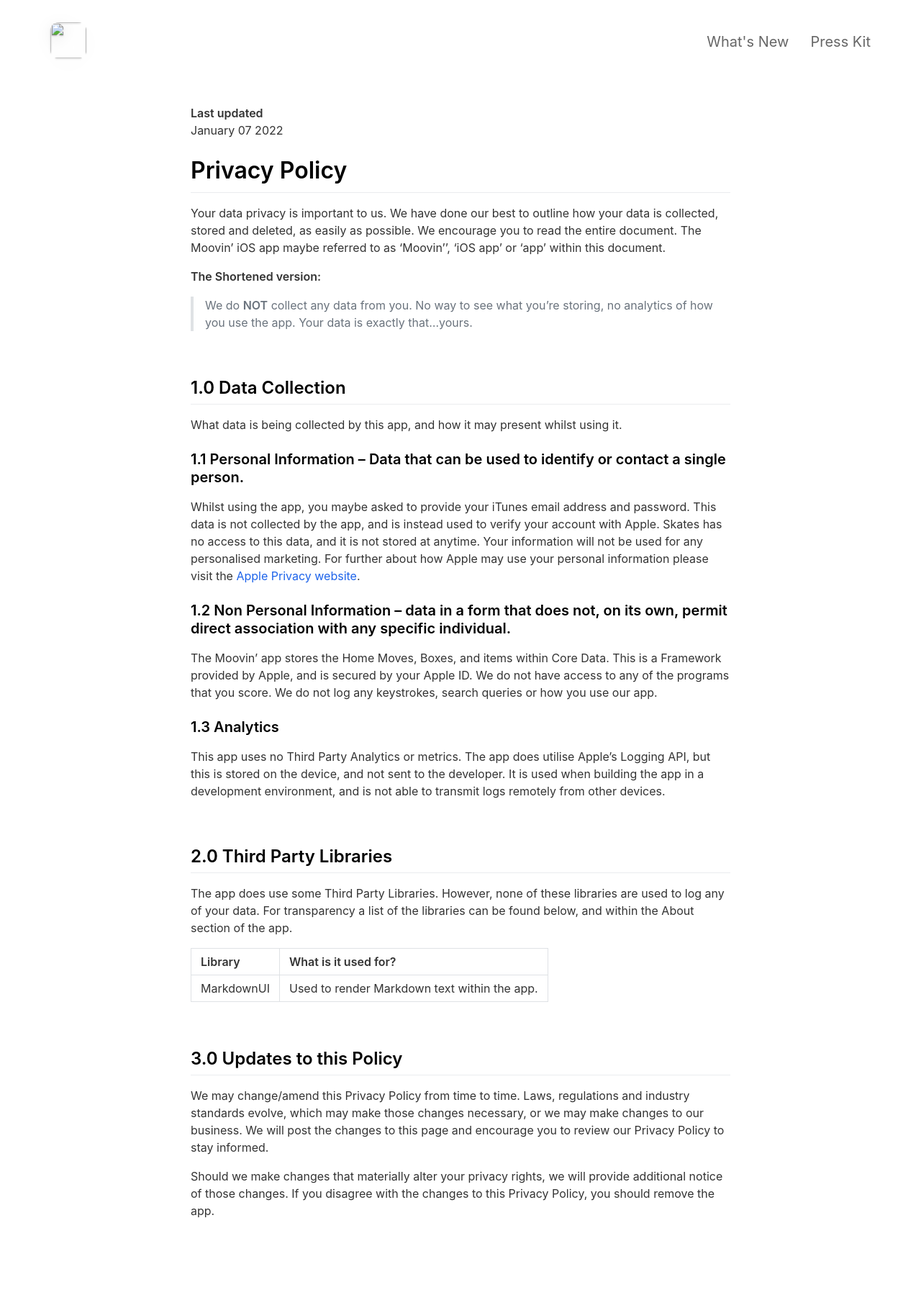
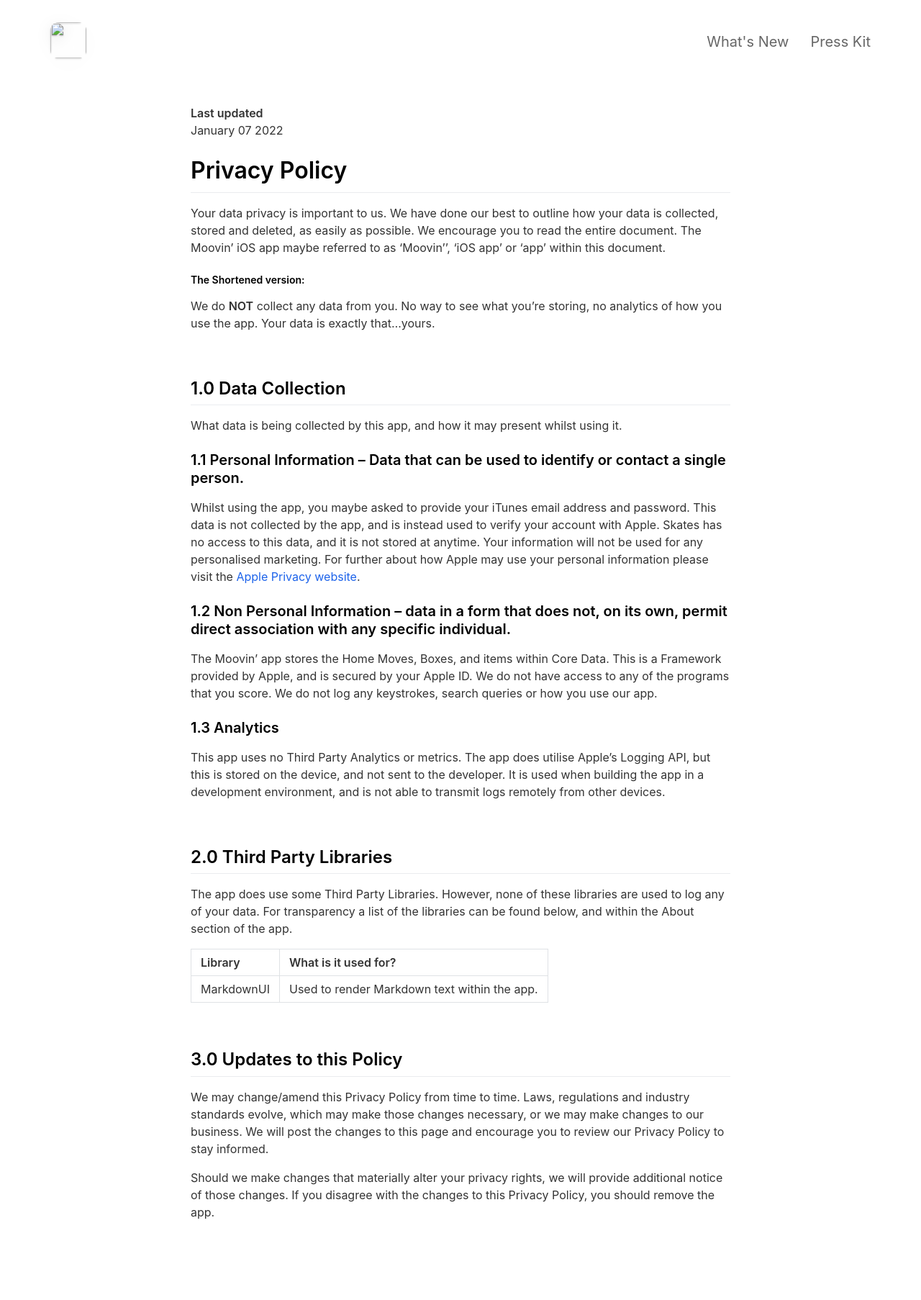
Before and after one commit to PauloxD/moovin-site, a Jekyll site: the page built from _pages/privacypolicy.md, in a window 1280 px wide. Shown: the whole page at 72% size. Built offline with Jekyll 4.4.1, drawn with Linux system fonts in a browser that asks for light colours; nearby versions of some CDN libraries.

```diff
--- a/_pages/privacypolicy.md
+++ b/_pages/privacypolicy.md
@@ -10,8 +10,8 @@ January 07 2022
 # Privacy Policy
 Your data privacy is important to us. We have done our best to outline how your data is collected, stored and deleted, as easily as possible. We encourage you to read the entire document. The Moovin' iOS app maybe referred to as ‘Moovin'’, ‘iOS app’ or ‘app’ within this document.
 
-**The Shortened version:**
-> We do **NOT** collect any data from you. No way to see what you're storing, no analytics of how you use the app. Your data is exactly that...yours.
+##### The Shortened version:
+We do **NOT** collect any data from you. No way to see what you're storing, no analytics of how you use the app. Your data is exactly that...yours.
 
 <br>
 
```
